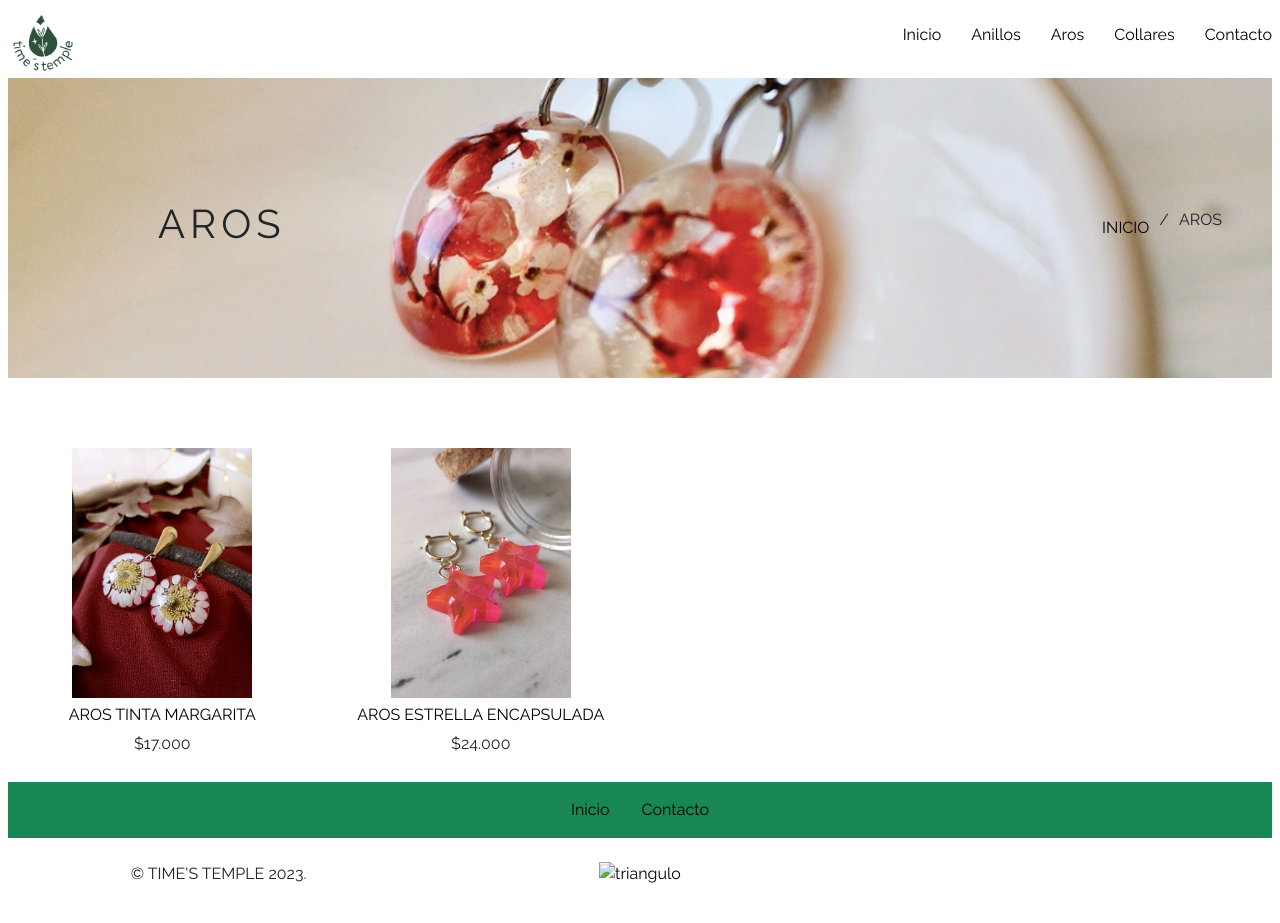
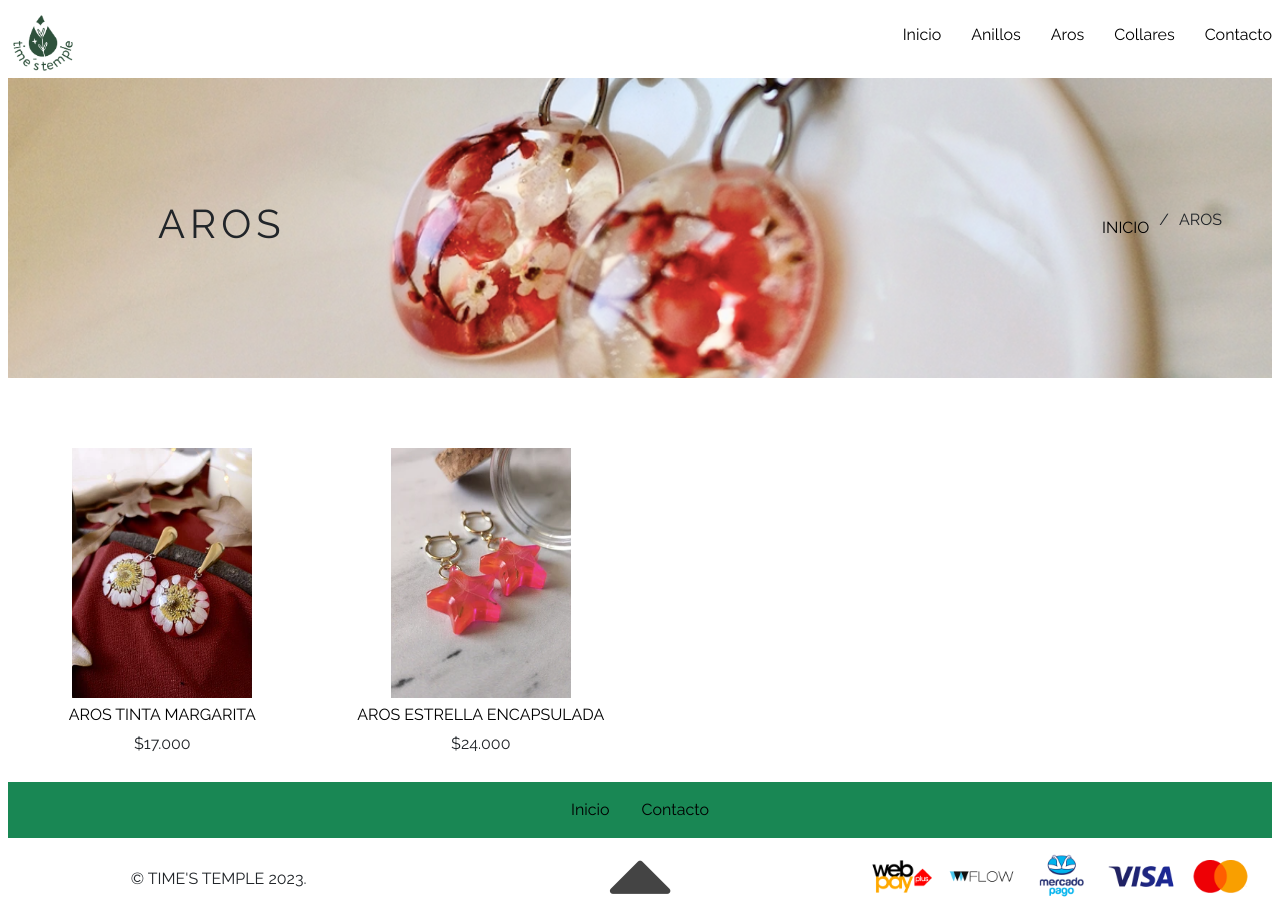
Before and after one commit to Tiopoolin/pf_RobertoLeon, a plain HTML site: page pages/aros.html in a window 1280 px wide. Drawn offline with nearby package versions, Linux system fonts and the light colour scheme.

Commit message:
se corrigen links de pages en el footer

```diff
--- a/pages/aros.html
+++ b/pages/aros.html
@@ -78,22 +78,22 @@
         <section class="container-fluid text-center">
             <div class="row row-cols-1 bg-success ">
                 <ul class="col  mt-3 mb-3 d-sm-flex justify-content-sm-center">
-                    <li class="px-3"><a href="index.html">Inicio</a></li>
-                    <li class="px-3"><a href="pages/contacto.html">Contacto</a></li>
+                    <li class="px-3"><a href="../index.html">Inicio</a></li>
+                    <li class="px-3"><a href="../pages/contacto.html">Contacto</a></li>
                 </ul>
 
             </div>
             <div class="row row-cols-1 row-cols-sm-3 align-items-center">
 
-                <a class="col order-sm-1 align-self-star mt-3 mb-3" href="#top"><img src="img/Rectangle Copy.png"
+                <a class="col order-sm-1 align-self-star mt-3 mb-3" href="#top"><img src="../img/Rectangle Copy.png"
                         alt="triangulo"></a>
 
                 <div class="col order-sm-2 align-self-end mt-3 mb-3">
-                    <img src="img/pay-webpay.png" alt="" class="img-fluid max-width-100">
-                    <img src="img/pay-flow.png" alt="" class="img-fluid max-width-100">
-                    <img src="img/pay-mercadopago.png" alt="" class="img-fluid max-width-100">
-                    <img src="img/pay-visa.png" alt="" class="img-fluid max-width-100">
-                    <img src="img/pay-master.png" alt="" class="img-fluid max-width-100">
+                    <img src="../img/pay-webpay.png" alt="" class="../-fluid max-width-100">
+                    <img src="../img/pay-flow.png" alt="" class="img-fluid max-width-100">
+                    <img src="../img/pay-mercadopago.png" alt="" class="img-fluid max-width-100">
+                    <img src="../img/pay-visa.png" alt="" class="img-fluid max-width-100">
+                    <img src="../img/pay-master.png" alt="" class="img-fluid max-width-100">
                 </div>
                 <div class="col align-self-end mt-4 mb-4">
                     <p class="m-0">© TIME'S TEMPLE 2023.</p>
```
Also changed, not shown: pages/anillos.html (+8 -8 lines), pages/aros_tu_estrella_oro.html (+8 -8 lines), pages/collares.html (+8 -8 lines), pages/contacto.html (+8 -8 lines).
